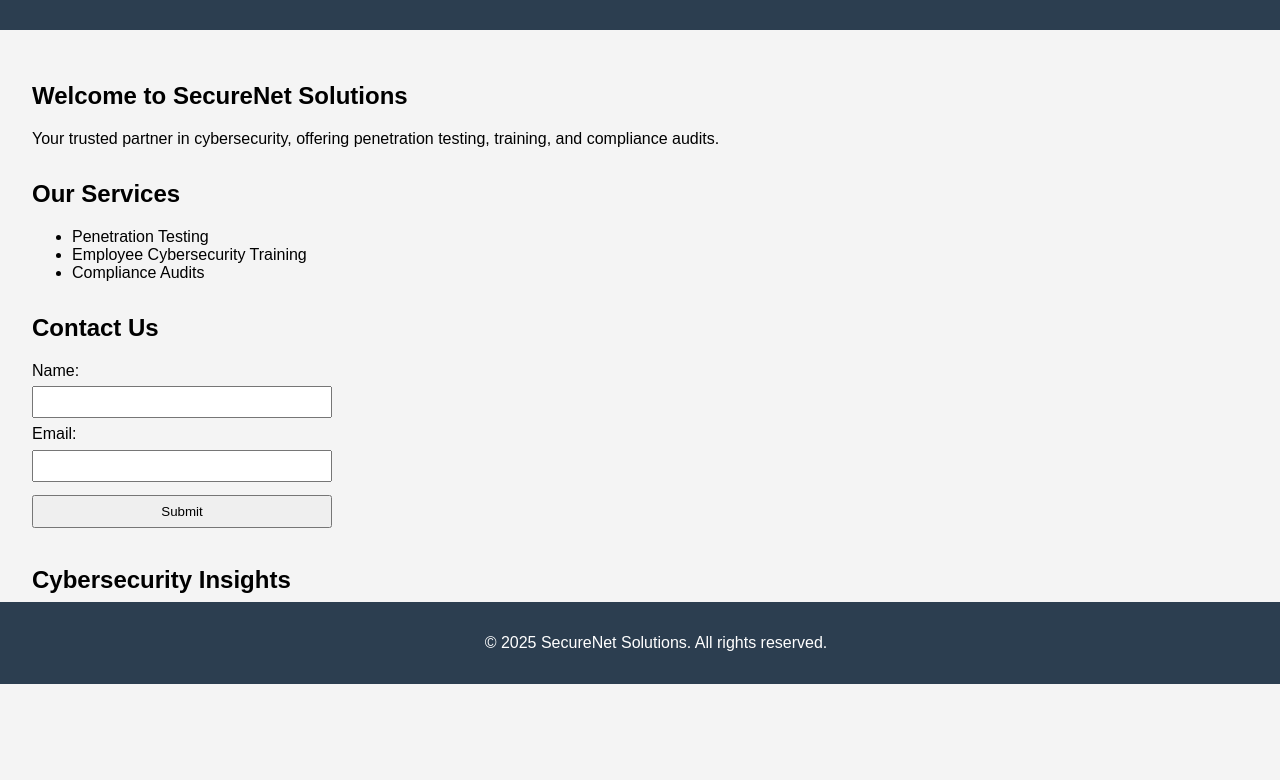
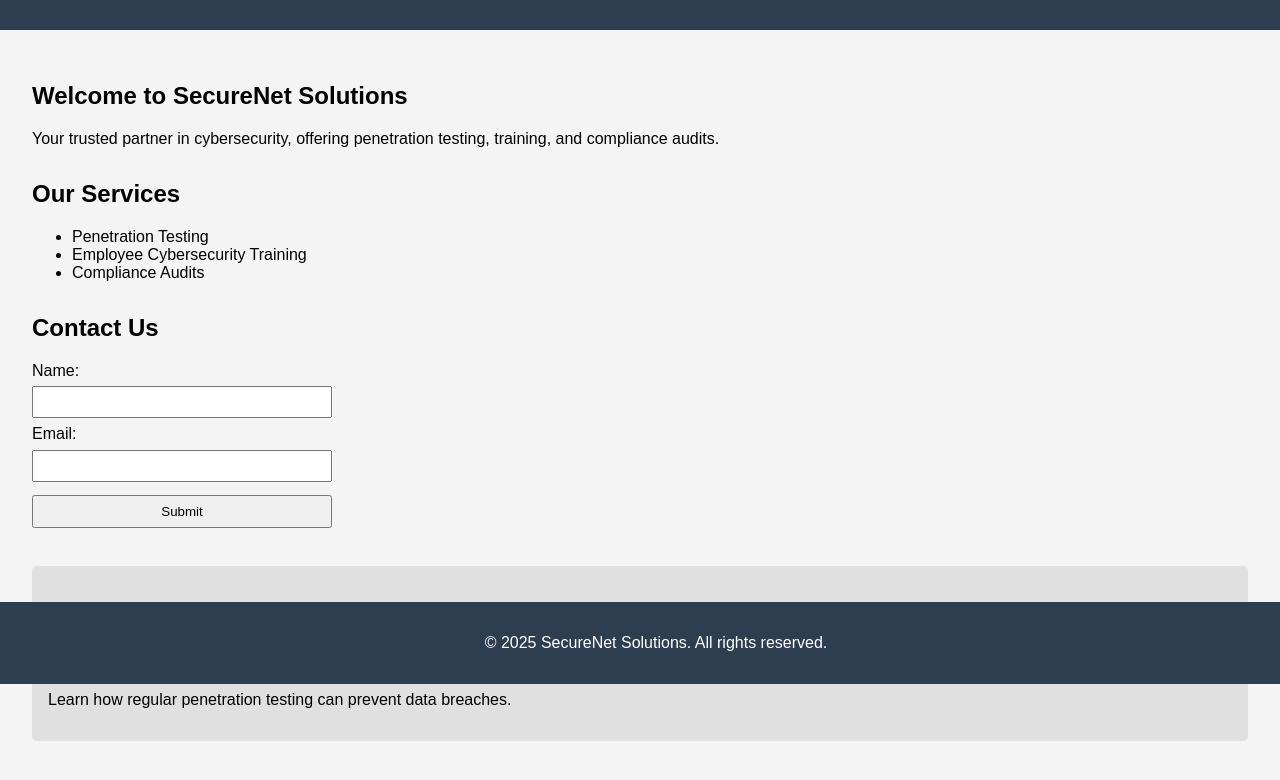
Before and after one commit to beki101/bereketbelete, a plain HTML site: page index.html in a window 1280 px wide. Shown: the part 116-896 px from the top of the page. Before the commit the page ends 853 px from the top, so only its background shows below. Drawn offline with Linux system fonts and the light colour scheme.

Commit message:
Update styles.css

```diff
--- a/styles.css
+++ b/styles.css
@@ -34,6 +34,11 @@ form {
     flex-direction: column;
     max-width: 300px;
 }
+#blog {
+    background-color: #e0e0e0;
+    padding: 1em;
+    border-radius: 5px;
+}
 input, button {
     margin: 0.5em 0;
     padding: 0.5em;
```
